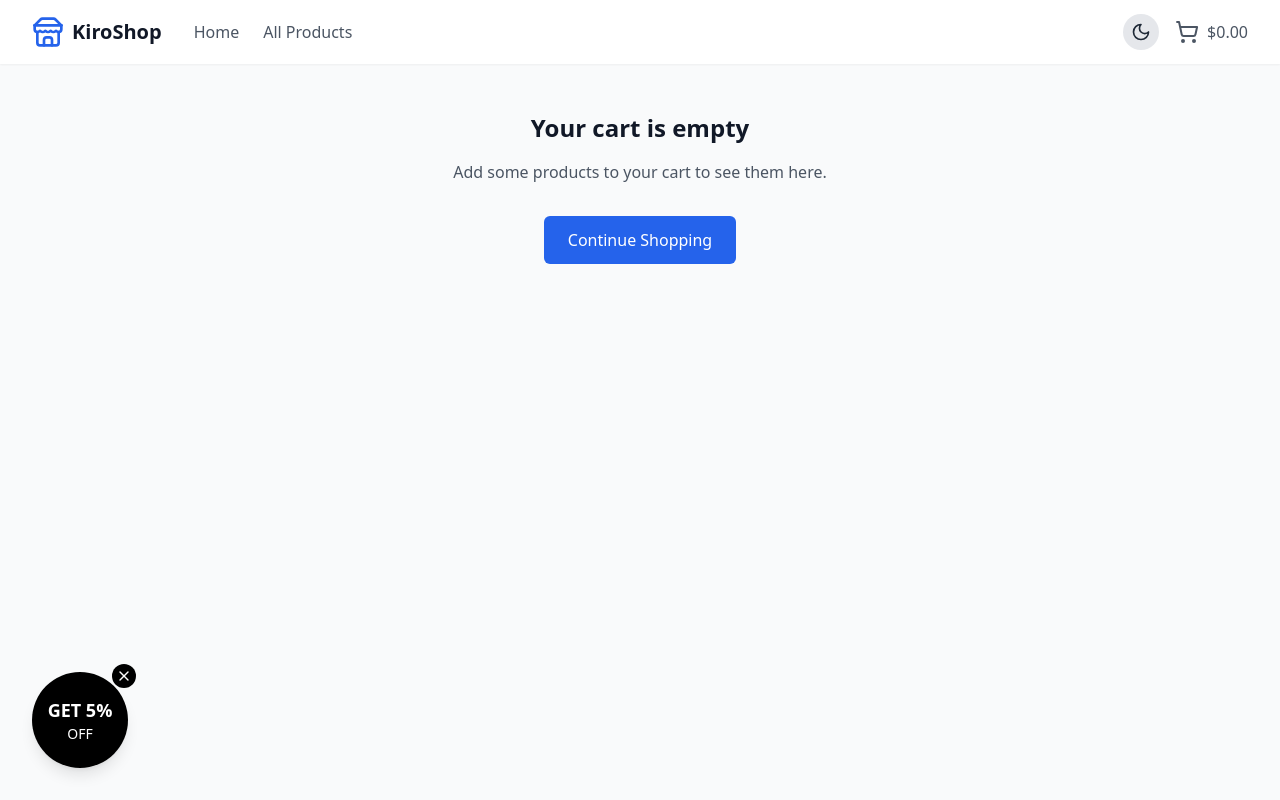
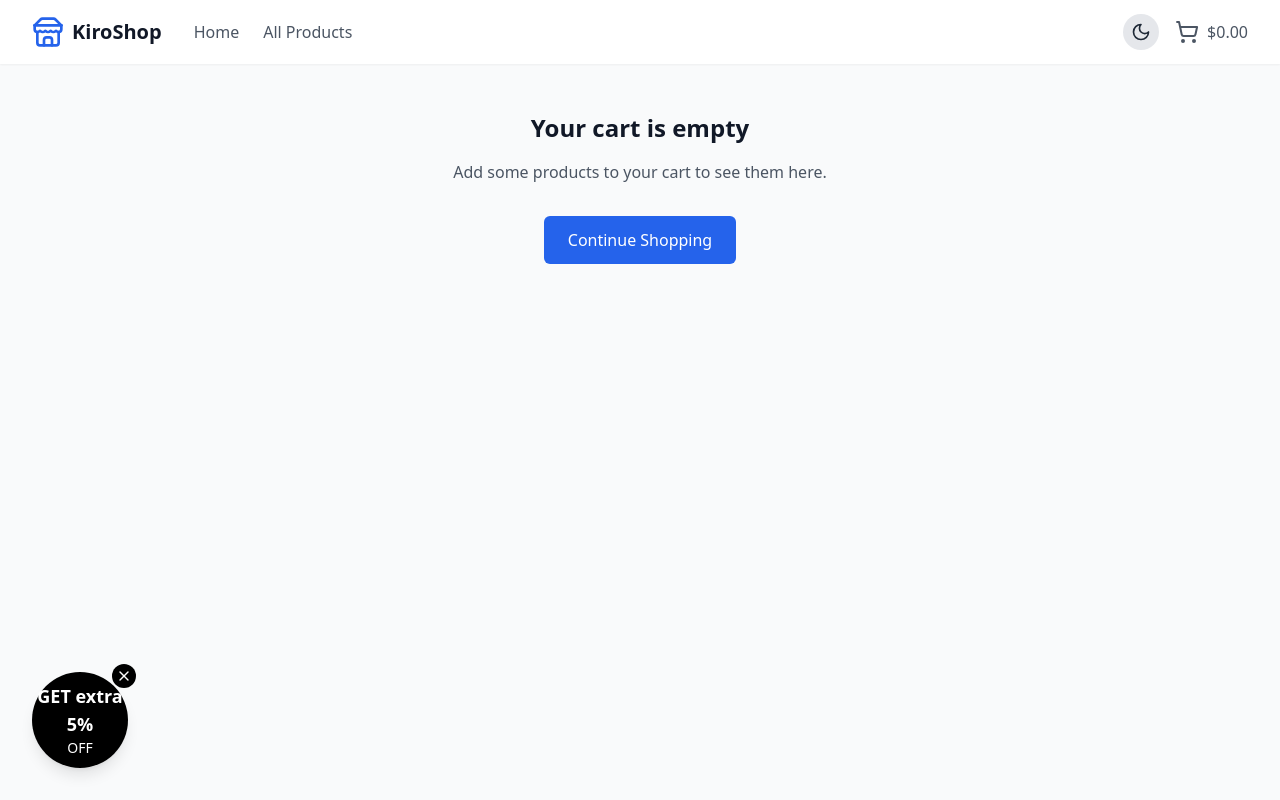
Before and after one commit to minaadel88/e-commerce-app, a React (Vite) app: page /cart in a window 1280 px wide. Built offline with nearby package versions, Linux system fonts and the light colour scheme.

Commit message:
Update DiscountPopup.tsx

```diff
--- a/src/components/DiscountPopup.tsx
+++ b/src/components/DiscountPopup.tsx
@@ -36,7 +36,7 @@ export const DiscountPopup: React.FC = () => {
       {!isExpanded ? (
         <div className="h-full flex items-center justify-center">
           <div className="text-center">
-            <div className="font-bold text-lg">GET 5%</div>
+            <div className="font-bold text-lg">GET extra 5%</div>
             <div className="text-sm">OFF</div>
           </div>
         </div>
```
